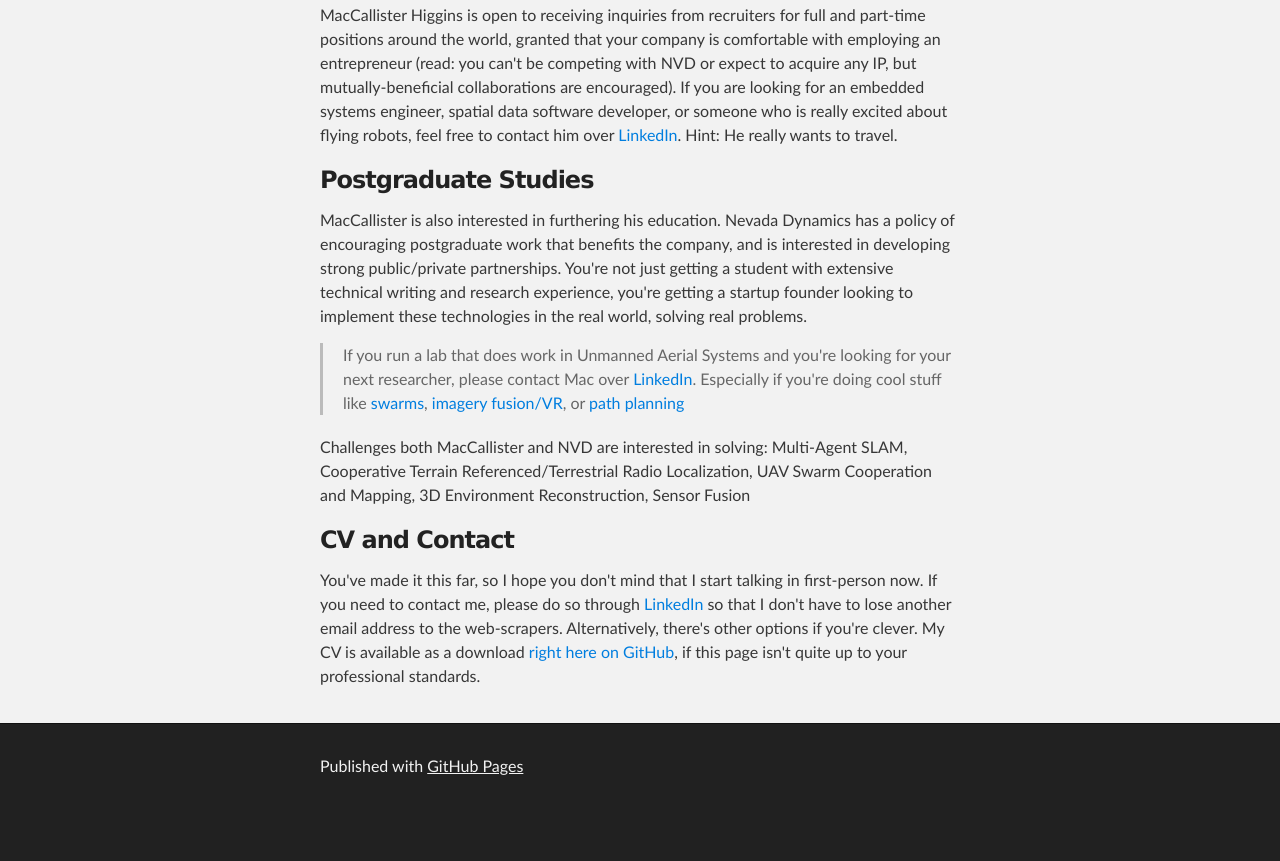
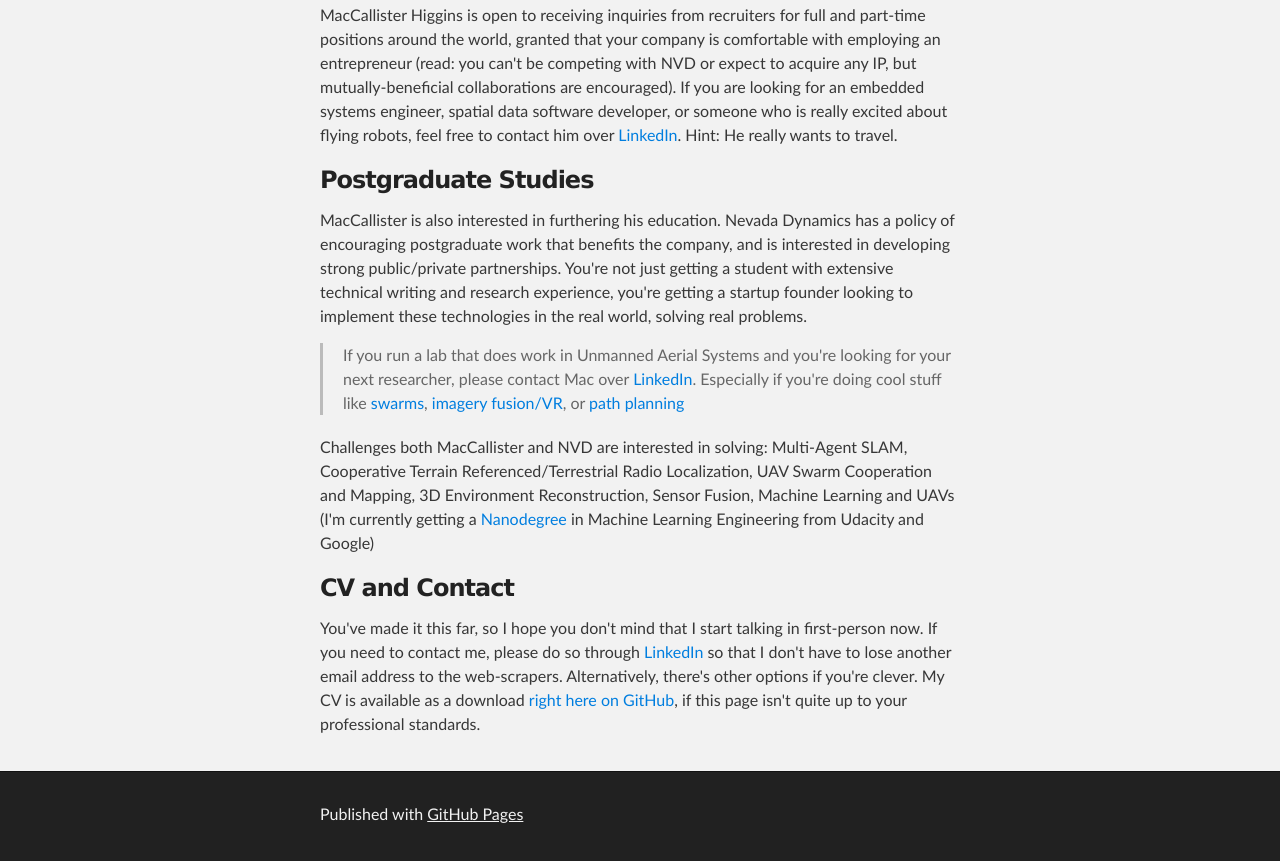
Before and after one commit to mjshiggins/mjshiggins.github.io, a plain HTML site: page index.html in a window 1280 px wide. Shown: the part 1940-2801 px from the top of the page. Before the commit the page ends 2753 px from the top, so only its background shows below. Drawn offline with Linux system fonts and the light colour scheme.

Commit message:
Replace master branch with page content via GitHub

```diff
--- a/index.html
+++ b/index.html
@@ -75,7 +75,7 @@
 Especially if you're doing cool stuff like <a href="http://e-collection.library.ethz.ch/eserv/eth:6924/eth-6924-02.pdf">swarms</a>, <a href="http://www.cs.cmu.edu/%7Epscerri/papers/AIAAOwens.pdf">imagery fusion/VR</a>, or <a href="http://uarc.ucsc.edu/flight-control/libofn/papers/AIAA2008_Tsenkov.pdf">path planning</a>  </p>
 </blockquote>
 
-<p>Challenges both MacCallister and NVD are interested in solving: Multi-Agent SLAM, Cooperative Terrain Referenced/Terrestrial Radio Localization, UAV Swarm Cooperation and Mapping, 3D Environment Reconstruction, Sensor Fusion</p>
+<p>Challenges both MacCallister and NVD are interested in solving: Multi-Agent SLAM, Cooperative Terrain Referenced/Terrestrial Radio Localization, UAV Swarm Cooperation and Mapping, 3D Environment Reconstruction, Sensor Fusion, Machine Learning and UAVs (I'm currently getting a <a href="https://www.udacity.com/course/machine-learning-engineer-nanodegree--nd009">Nanodegree</a> in Machine Learning Engineering from Udacity and Google)</p>
 
 <h3>
 <a id="cv-and-contact" class="anchor" href="#cv-and-contact" aria-hidden="true"><span aria-hidden="true" class="octicon octicon-link"></span></a>CV and Contact</h3>
```
Also changed, not shown: params.json (+1 -1 lines).
